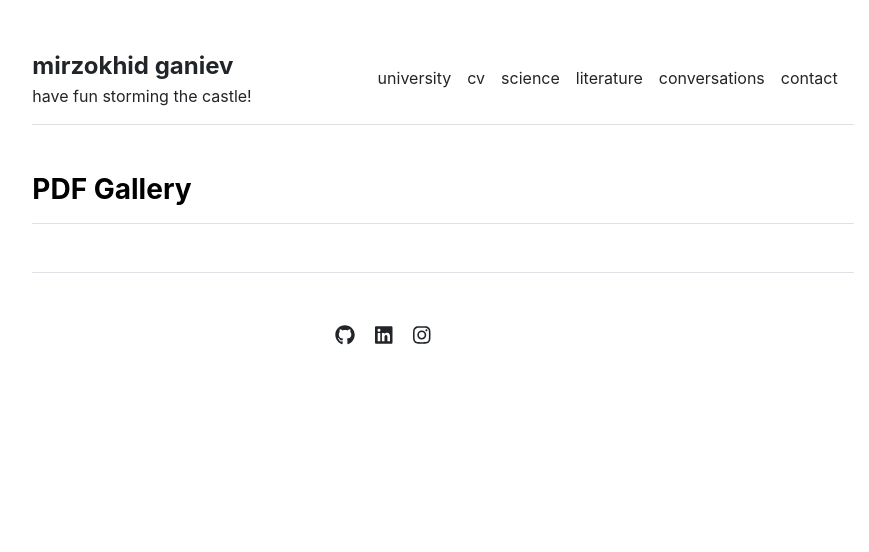
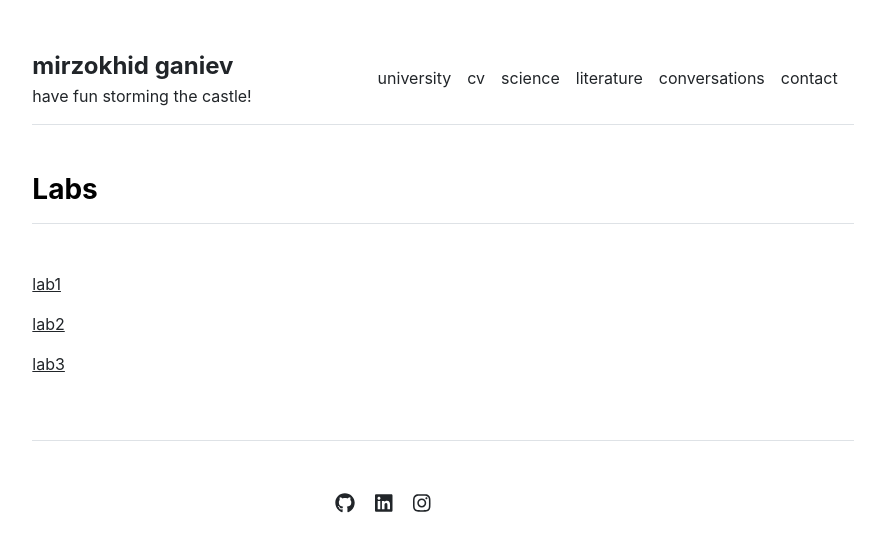
Before and after one commit to Mirzokhid/mirzokhid.github.io, a Jekyll site: the page built from science.md, in a window 1280 px wide. Shown: the top 552 px of the page, without its empty margins (197-1066 px from the left). Built offline with Jekyll 4.4.1, drawn with Linux system fonts in a browser that asks for light colours.

Commit message:
Update science.html

```diff
--- a/_layouts/science.html
+++ b/_layouts/science.html
@@ -4,15 +4,11 @@ layout: default
 
 {{ content }}
 
-<h3 class="fw-bold border-bottom pb-3 mb-5">PDF Gallery</h3>
 <div class="row g-5 mb-5">
-  {% for labs in site.data.labs %}
-    <div class="col-md-6">
-      <div class="text-center">
-        <iframe class="pdf-frame" src="{{ labs.url }}" title="{{ labs.name }}" style="width: 100%; height: 400px; border: 1px solid #ddd;"></iframe>
-        <p class="mt-2 fw-bold">{{ labs.name }}</p>
-        <p>{{ labs.description }}</p>
-      </div>
-    </div>
-  {% endfor %}
+  <div>
+    <h3 class="fw-bold border-bottom pb-3 mb-5">Labs</h3>
+    {% for labs in site.data.settings.labs %}
+      <p><a href="{{ site.github.url }}/courses/{{ course.url}}">{{ labs.name }}</a></p>
+    {% endfor %}
+  </div>
 </div>
```
